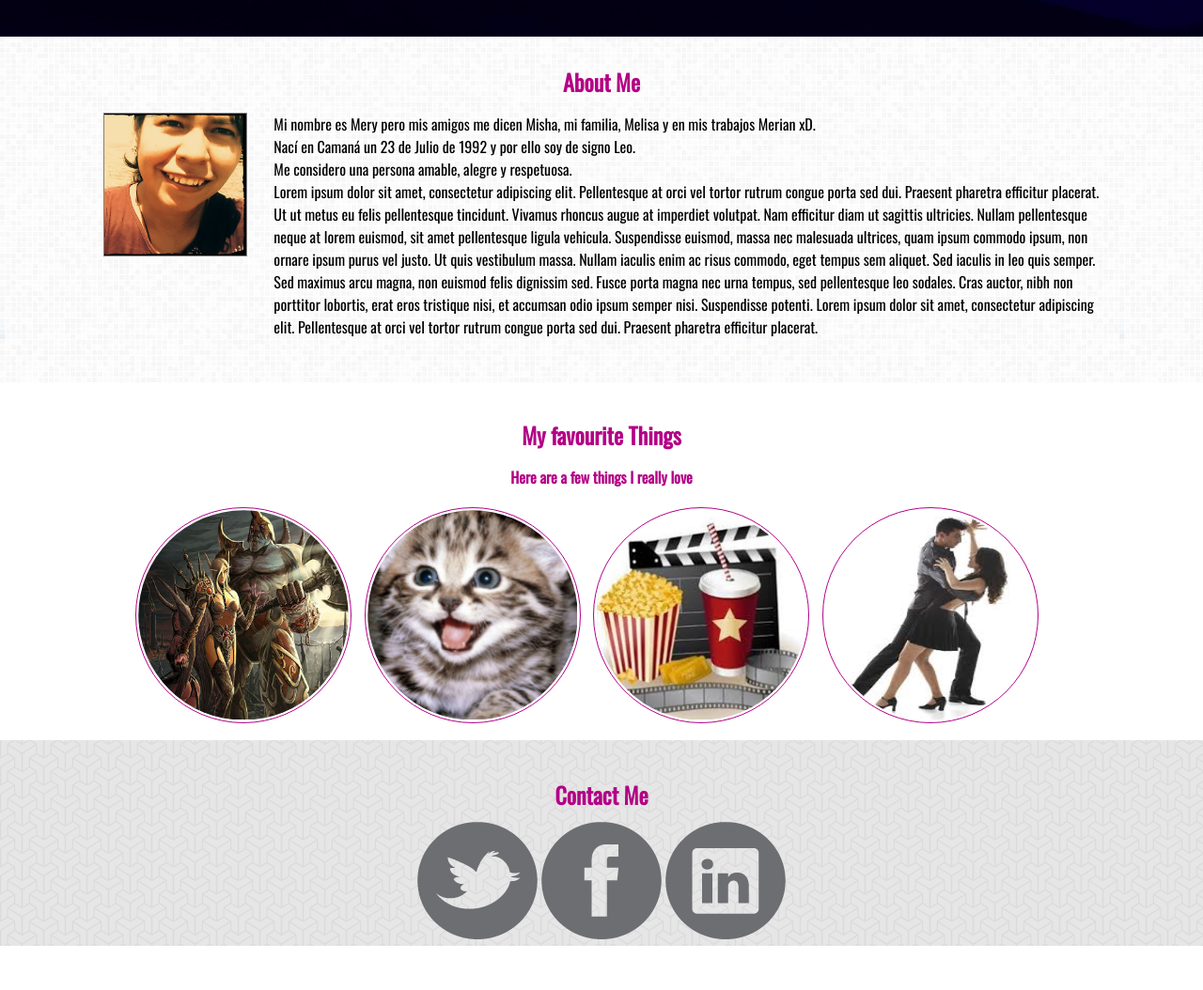
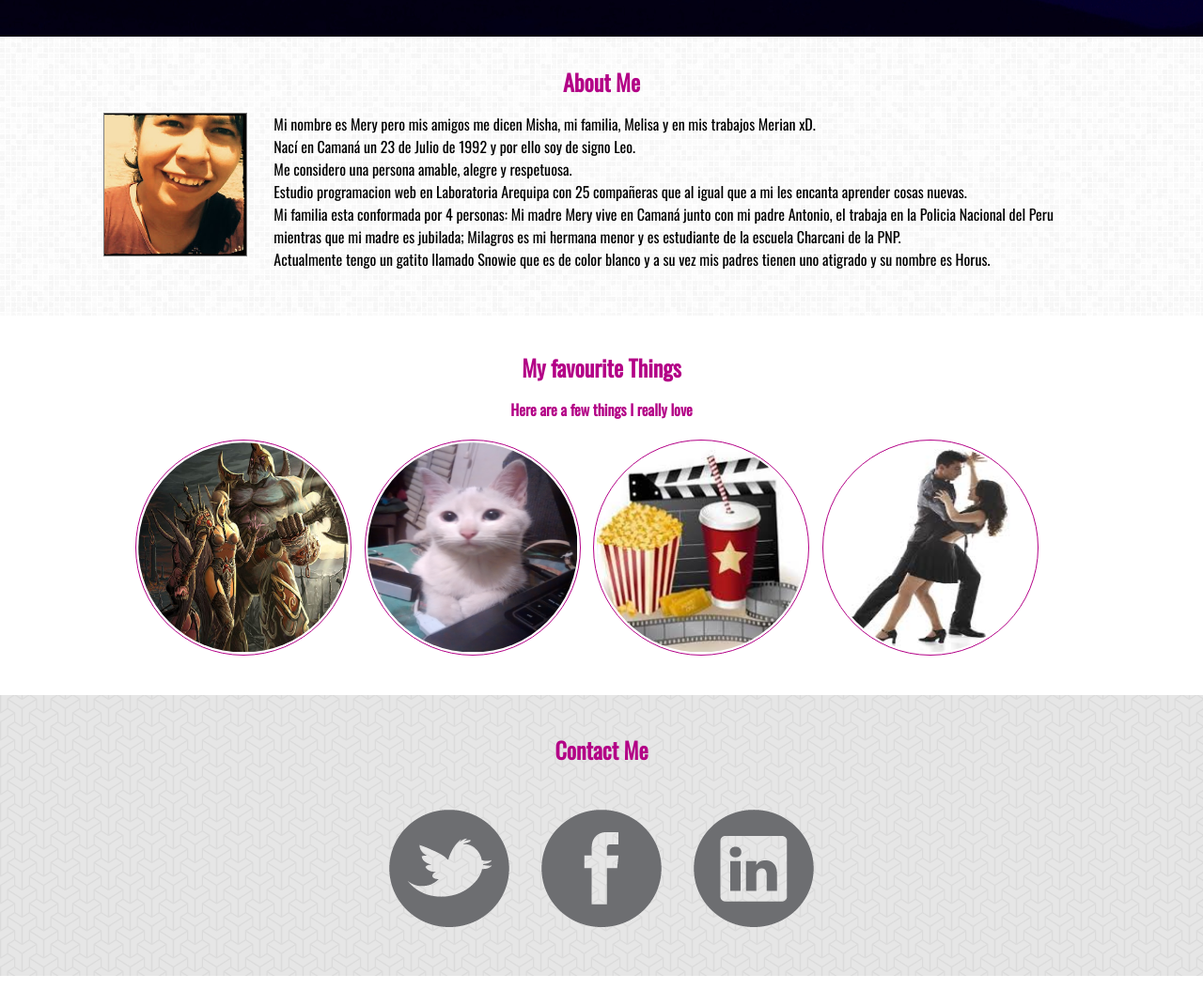
Before and after one commit to MerySantos/Pretiffy, a plain HTML site: page index.html in a window 1280 px wide. Shown: the part 380-1434 px from the top of the page at 94% size. Before the commit the page ends 1402 px from the top, so only its background shows below. Drawn offline with nearby package versions, Linux system fonts and the light colour scheme.

Commit message:
TERMINADO

```diff
--- a/css/main.css
+++ b/css/main.css
@@ -36,6 +36,8 @@ display: inline-block;}
 	width: 230px; height:230px; }
 
 .contact-me{ background: url(../images/tile2.png); }
-.contact-me h2 { margin:40px auto 10px;}
+.contact-me h2 { margin:40px auto 5px;}
+.contact-me ul{ margin: 30px auto;}
+.contact-me li{ margin: 15px }
 /*.contac-me ul{ margin-bottom: 200px; }*/
 /*.contact-me { padding: 20px auto; }*/
--- a/index.html
+++ b/index.html
@@ -41,7 +41,9 @@
 				<p> Mi nombre es Mery pero mis amigos me dicen Misha, mi familia, Melisa y en mis trabajos Merian xD. <br>
 				Nací en Camaná un 23 de Julio de 1992 y por ello soy de signo Leo.<br>
 				Me considero una persona amable, alegre y respetuosa. <br>
-				Lorem ipsum dolor sit amet, consectetur adipiscing elit. Pellentesque at orci vel tortor rutrum congue porta sed dui. Praesent pharetra efficitur placerat. Ut ut metus eu felis pellentesque tincidunt. Vivamus rhoncus augue at imperdiet volutpat. Nam efficitur diam ut sagittis ultricies. Nullam pellentesque neque at lorem euismod, sit amet pellentesque ligula vehicula. Suspendisse euismod, massa nec malesuada ultrices, quam ipsum commodo ipsum, non ornare ipsum purus vel justo. Ut quis vestibulum massa. Nullam iaculis enim ac risus commodo, eget tempus sem aliquet. Sed iaculis in leo quis semper. Sed maximus arcu magna, non euismod felis dignissim sed. Fusce porta magna nec urna tempus, sed pellentesque leo sodales. Cras auctor, nibh non porttitor lobortis, erat eros tristique nisi, et accumsan odio ipsum semper nisi. Suspendisse potenti. Lorem ipsum dolor sit amet, consectetur adipiscing elit. Pellentesque at orci vel tortor rutrum congue porta sed dui. Praesent pharetra efficitur placerat. </p>
+				Estudio programacion web en Laboratoria Arequipa con 25 compañeras que al igual que a mi les encanta aprender cosas nuevas.<br>
+				Mi familia esta conformada por 4 personas: Mi madre Mery vive en Camaná junto con mi padre Antonio, el trabaja en la Policia Nacional del Peru mientras que mi madre es jubilada; Milagros es mi hermana menor y es estudiante de la escuela Charcani de la PNP. <br>
+				Actualmente tengo un gatito llamado Snowie que es de color blanco y a su vez mis padres tienen uno atigrado y su nombre es Horus.</p>
 			</div>
 		</div>
 		<br> <br>
@@ -56,17 +58,17 @@
 
 		<ul class="lista-favoritos margin15px ">
 			<li class="margin5px"> <img src="images/wow.jpg"></li>
-			<li class="margin5px"> <img src="images/kitten.jpg"></li>
+			<li class="margin5px"> <img src="images/snowie.jpg"></li>
 			<li class="margin5px"> <img src="images/peliculas.jpg"></li>
 			<li class="margin5px"> <img src="images/bailar.jpg"></li>
-			<li class="margin5px"> <img src="images/kitten.jpg"></li>
+			<li class="margin5px"> <img src="images/horus2.jpeg"></li>
 		</ul>
 
 		</div>
 
 	</div>
 </div>
-
+<br>
 <div class="contact-me">
 	<div class="row margin15px">
 		<div class="col-12 columna">
```
Also changed, not shown: images/Horus1.jpeg (added), images/Horus2.jpeg (added), images/snowie.jpg (added).
